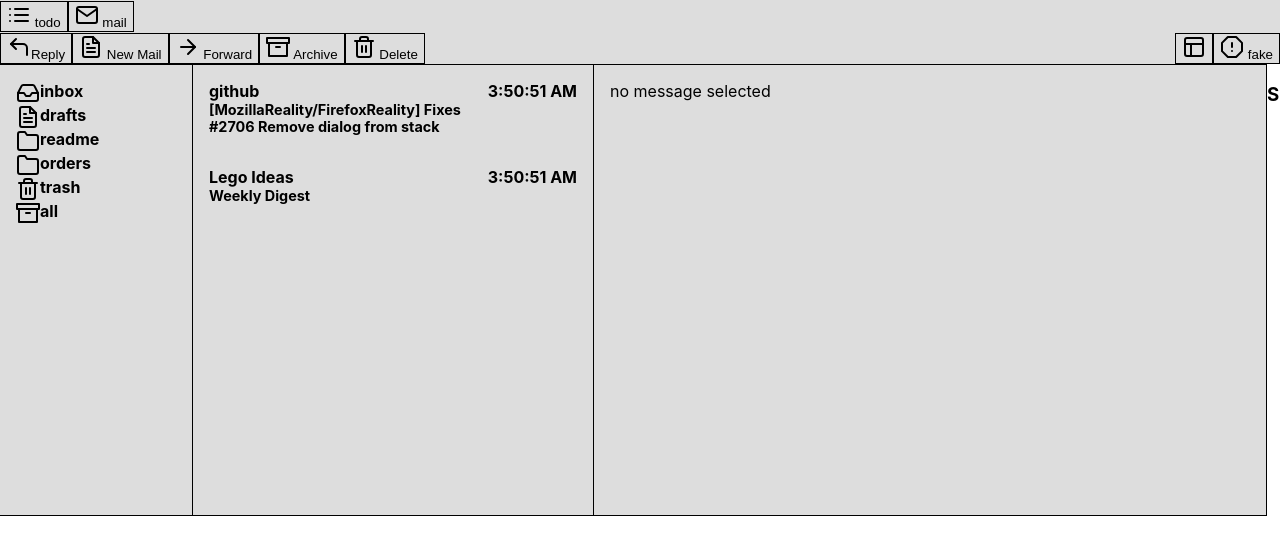
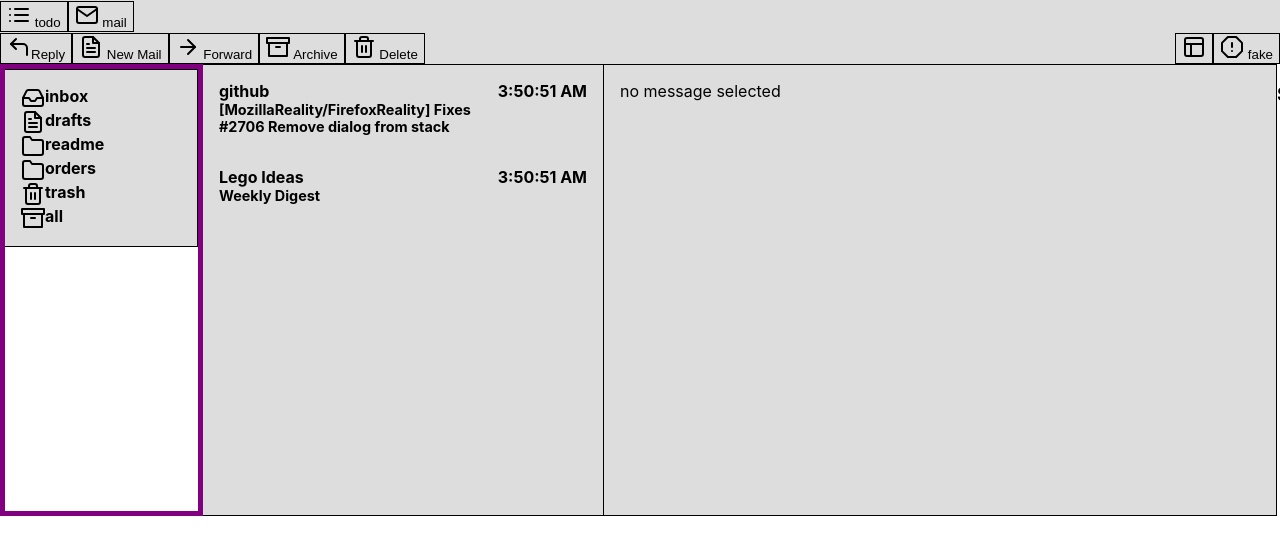
Before and after one commit to joshmarinacci/todomanager, a React (Create React App) app: page / in a window 1280 px wide. Shown: the top 554 px of the page. Built offline with nearby package versions, Linux system fonts and the light colour scheme.

Commit message:
added a generic list view

```diff
--- a/src/App.css
+++ b/src/App.css
@@ -183,3 +183,19 @@ ul > li > ul > li {
   margin: 0.25rem;
   padding: 0.25rem;
 }
+
+
+
+
+.scroll-wrapper {
+  border:5px solid purple;
+}
+.generic-list-view {
+  background-color: #dddddd;
+}
+.generic-list-view .generic-list-item {
+  background-color: #dddddd;
+}
+.generic-list-view .generic-list-item.selected {
+  background-color: aqua;
+}
--- a/src/mailapp.js
+++ b/src/mailapp.js
@@ -3,16 +3,16 @@
 next for the mail app:
 
 data:
-    //* get lib to generate fake emails. one new email every time you press a 'fake' button in the status bar
-    //* archived boolean. means it doesn't show up in any folder, but it is in the archive and can be searched
-    //* read boolean. if unread use a brighter color of text
+    // get lib to generate fake emails. one new email every time you press a 'fake' button in the status bar
+    // archived boolean. means it doesn't show up in any folder, but it is in the archive and can be searched
+    // read boolean. if unread use a brighter color of text
 
 general
-    * make Spacer work in toolbars
-    * vertically center icons and text in toolbars
+    // make Spacer work in toolbars
+    // vertically center icons and text in toolbars
 
 folder list
-    //select folder by clicking
+    // select folder by clicking
     --nav with arrows
 mail list
     //changes query based on selected folder
@@ -41,6 +41,15 @@ forward dialog
 
 reader view
     make delete, archive, and forward keys work
+
+
+move popup
+    make popup folder list keyboard nav work. reuse some bindings?
+    press enter to choose the folder, dismiss, then move
+    press escape to escape
+
+
+
  */
 import {QueryStorage, StorageContext, useObjectUpdate, useQuery} from './storage.js'
 import {ActionContext, AM, ShortcutsPanel, useActionScope} from './actions.js'
@@ -49,6 +58,74 @@ import {HBox, makeClassNames, PopupContainer, PopupContext, PopupManager, Spacer
 import {Folder, Inbox, Trash2, CornerUpLeft, Archive, ArrowRight, FileText, Layout, AlertOctagon} from "react-feather"
 import "./mail.css"
 import * as faker from "faker"
+
+function GenericListItemView ({
+    item,
+    selectedItem,
+    setSelectedItem,
+    ItemTemplate,
+                              }) {
+
+    const isSelected = item===selectedItem
+    const cname = makeClassNames({
+        selected: isSelected,
+        'generic-list-item': true,
+        hbox:true,
+    })
+    const hbox = useRef()
+    useEffect(()=>{
+        if(hbox.current && item===selectedItem) hbox.current.focus()
+    },)
+
+    return <div
+        ref={hbox}
+        className={cname}
+        onClick={() => setSelectedItem(item)}
+        tabIndex={0}
+    >
+        <ItemTemplate item={item}/>
+    </div>
+}
+
+function GenericListView({
+                             className,
+                             query,
+                             ItemTemplate,
+                             selectedItem,
+                             setSelectedItem
+                         }) {
+    const [data] = useQuery(query)
+    const css = makeClassNames({
+        'generic-list-view': true
+    })
+    const handlers = useActionScope('list', {
+        'move-selection-prev': () => {
+            const index = data.indexOf(selectedItem)
+            if (index > 0) {
+                setSelectedItem(data[index - 1])
+            }
+        },
+        'move-selection-next': () => {
+            const index = data.indexOf(selectedItem)
+            if (index < data.length - 1) {
+                setSelectedItem(data[index + 1])
+            }
+        }
+    })
+    return <div className={'scroll-wrapper'}>
+        <div className={css + " " + className} onKeyDown={handlers.onKeyDown}>
+            {data.map((item, i) => {
+                return <GenericListItemView
+                    key={i}
+                    item={item}
+                    setSelectedItem={setSelectedItem}
+                    ItemTemplate={ItemTemplate}
+                    selectedItem={selectedItem}
+                />
+            })}
+        </div>
+    </div>
+}
 
 const MailAppContent = () => {
     const storage = useContext(StorageContext)
@@ -145,21 +222,23 @@ function FolderIcon({folder}) {
     return <Folder/>
 }
 
+function FolderItemView({item}) {
+    return <>
+        <FolderIcon folder={item}/>
+        <b>{item.title}</b>
+    </>
+}
+
 function FoldersListView({selectedFolder, setFolder}) {
     const storage = useContext(StorageContext)
     const [afq] = useState(() => storage.createQuery('folders', f => true))
-    const [folders] = useQuery(afq)
-    return <VBox className={'folders-list-view'}>
-        {folders.map(folder => {
-            const css = makeClassNames({
-                selected: selectedFolder === folder
-            })
-            return <HBox className={css} key={folder.id} onClick={() => setFolder(folder)}>
-                <FolderIcon folder={folder}/>
-                <b>{folder.title}</b>
-            </HBox>
-        })}
-    </VBox>
+    return <GenericListView
+        className={'folders-list-view'}
+        ItemTemplate={FolderItemView}
+        selectedItem={selectedFolder}
+        setSelectedItem={setFolder}
+        query={afq}
+    />
 }
 
 function MailsListView({setMail, selectedMail, selectedFolder}) {
@@ -213,12 +292,12 @@ function MailsListView({setMail, selectedMail, selectedFolder}) {
 
 function MoveMailPopup({mail}) {
     const storage = useContext(StorageContext)
-    const [q] = useState(()=>storage.createQuery('folders',f => !f.special))
+    const [q] = useState(() => storage.createQuery('folders', f => !f.special))
     const [folders] = useQuery(q)
     const [selFolder, setSelFolder] = useState(folders[0])
     const pm = useContext(PopupContext)
-    console.log("folders are",folders)
-    const handlers = useActionScope('popup-list',{
+    console.log("folders are", folders)
+    const handlers = useActionScope('popup-list', {
         'move-selection-prev': () => {
             const index = folders.indexOf(selFolder)
             if (index > 0) {
@@ -231,20 +310,21 @@ function MoveMailPopup({mail}) {
                 setSelFolder(folders[index + 1])
             }
         },
-        'exit':()=>pm.hide()
+        'exit': () => pm.hide()
     })
     const popup = useRef()
-    useEffect(()=>{
-        console.log("current is",popup.current)
-        if(popup.current) popup.current.focus()
-    },[popup.current])
+    useEffect(() => {
+        console.log("current is", popup.current)
+        if (popup.current) popup.current.focus()
+    }, [popup.current])
     return <ul ref={popup} className={"popup-list"} onKeyDown={handlers.onKeyDown} tabIndex={0}>
         {folders.map(f => {
-            const css = makeClassNames({ selected:selFolder===f})
+            const css = makeClassNames({selected: selFolder === f})
             return <li className={css} key={f.id}>{f.title}</li>
         })}
     </ul>
 }
+
 function MailItemView({mail, selectedMail, selectMail}) {
     const storage = useContext(StorageContext)
     const [setProp] = useObjectUpdate(storage, 'mails', mail)
@@ -267,7 +347,7 @@ function MailItemView({mail, selectedMail, selectMail}) {
             console.log("replying to this mail")
         },
         'move-selected-emails': () => {
-            pm.show(hbox.current,<MoveMailPopup mail={mail}/>)
+            pm.show(hbox.current, <MoveMailPopup mail={mail}/>)
         }
     })
     const hbox = useRef()
@@ -401,7 +481,7 @@ export const MailApp = ({}) => {
         {action: 'move-selection-next', key: 'j', scope: 'list'},
         {action: 'archive-selected-emails', key: 'a', scope: 'list'},
         {action: 'reply', key: 'r', scope: 'list'},
-        {action: 'move-selected-emails', key:'m', scope:'list'},
+        {action: 'move-selected-emails', key: 'm', scope: 'list'},
 
         //compose scope
         {action: 'send-mail', scope: 'compose', key: 'd', alt: true},
@@ -410,7 +490,7 @@ export const MailApp = ({}) => {
         {action: 'reply', scope: 'global', key: 'r', alt: true},
 
         // popup-list scope
-        { action:'exit', scope:'popup-list', key:'escape'},
+        {action: 'exit', scope: 'popup-list', key: 'escape'}
     ])
     const PM = new PopupManager()
     return <ActionContext.Provider value={AM}>
```
